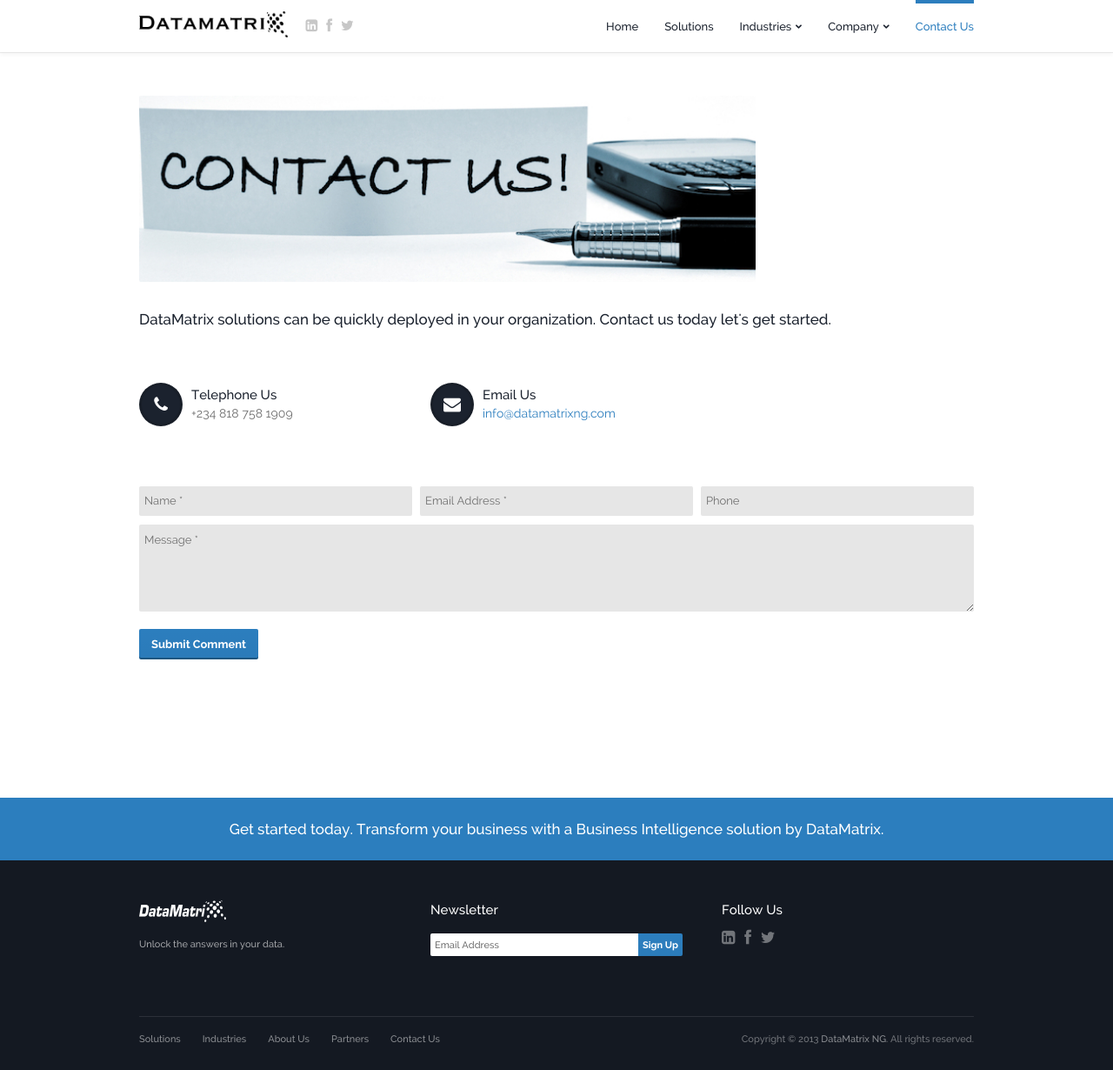
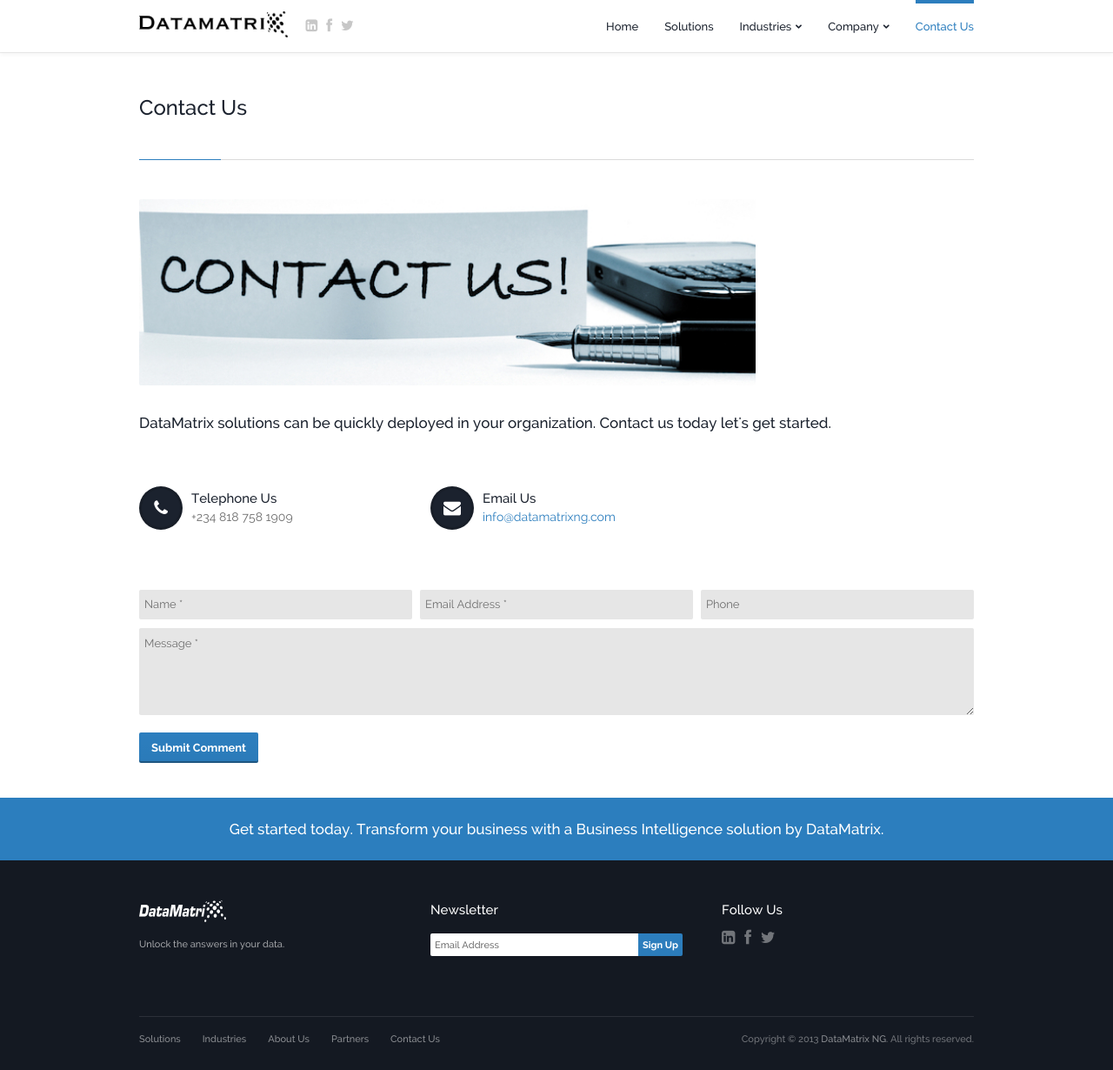
Before and after one commit to dtmtx/dtmtx.github.io, a Jekyll site: the page built from contact.html, in a window 1280 px wide and 1230 px high. Shown: the whole window at 87% size. Built offline with Jekyll 4.4.1, drawn with Linux system fonts in a browser that asks for light colours; Markdown is read by kramdown in place of the engine named in the settings.

Commit message:
added back header

```diff
--- a/contact.html
+++ b/contact.html
@@ -14,7 +14,7 @@
 					<!-- ~~~~~~~~~~~~~~~~~~~~~~~~~~~~~~~ -->
 					<!-- Page Title -->
 					<!-- ~~~~~~~~~~~~~~~~~~~~~~~~~~~~~~~ -->
-					<!--h1>Contact Us</h1-->
+					<h1>Contact Us</h1>
 					<!-- ~~~~~~~~~~~~~~~~~~~~~~~~~~~~~~~ -->
 					<!-- END Title -->
 					<!-- ~~~~~~~~~~~~~~~~~~~~~~~~~~~~~~~ -->
```
